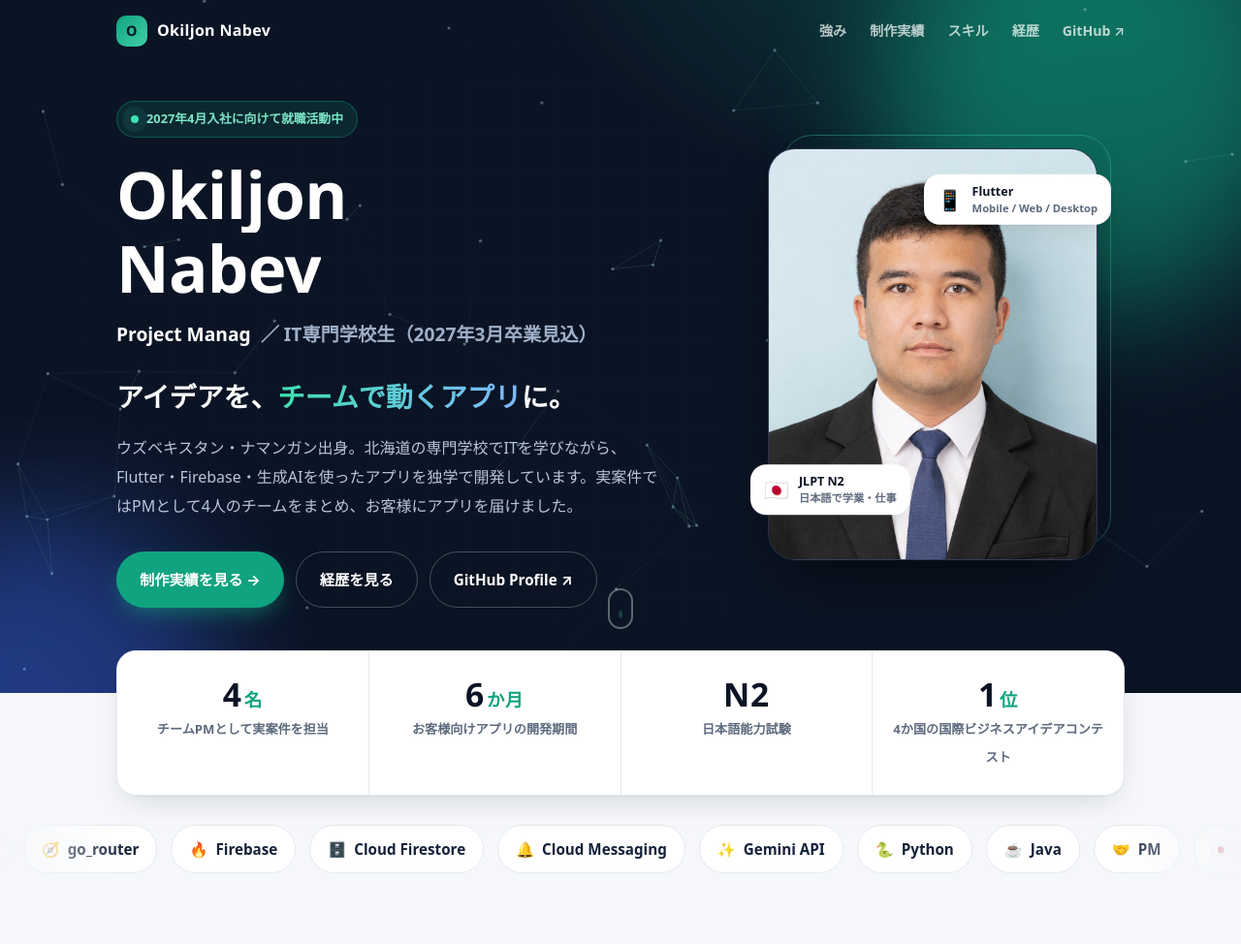
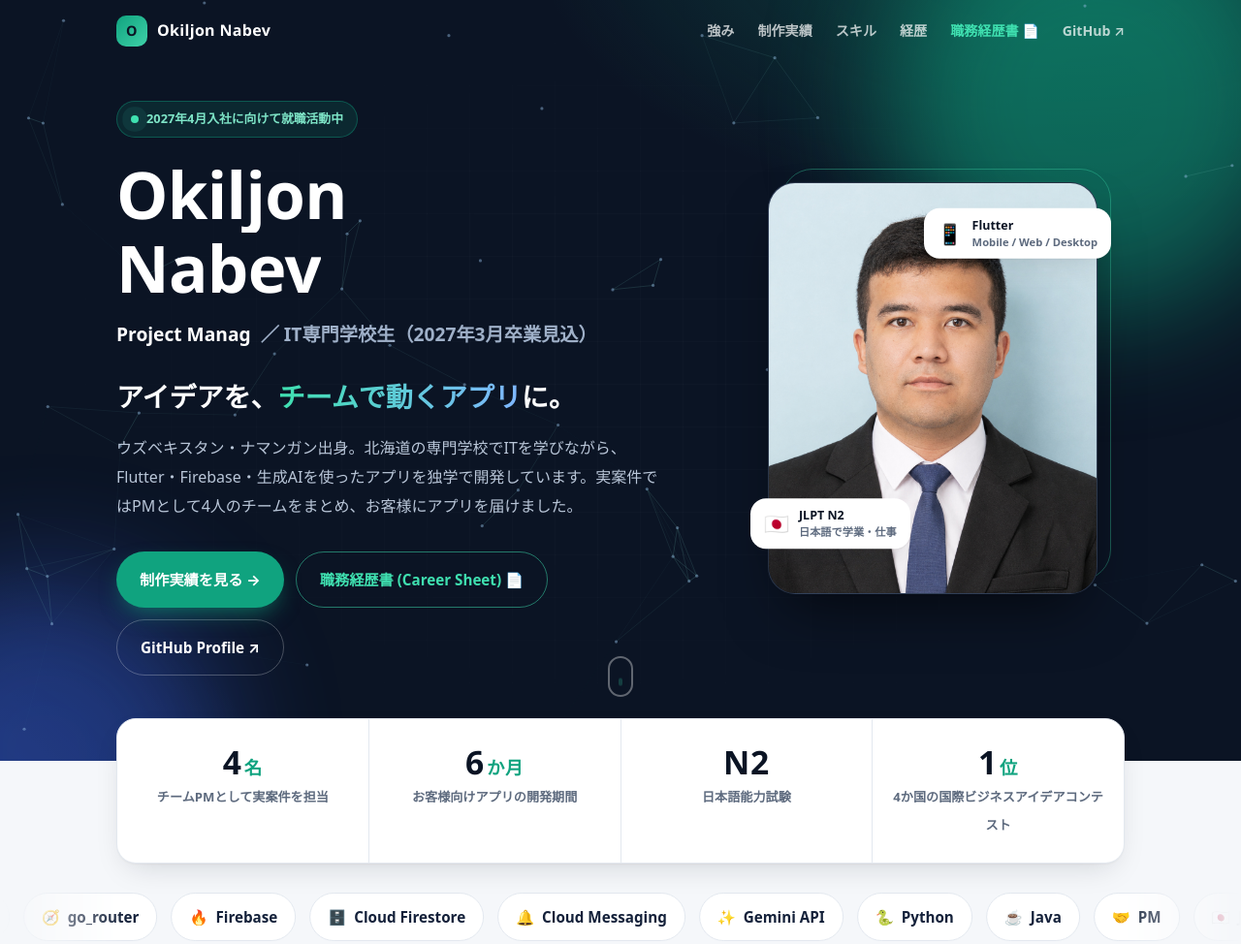
Before and after one commit to okiljon04344/okiljon04344, a plain HTML site: page index.html in a window 1280 px wide. Shown: the top 974 px of the page at 97% size. Drawn offline with Linux system fonts and the light colour scheme.

Commit message:
feat: add Japanese Career Sheet (職務経歴書) and link to portfolio & profile

```diff
--- a/index.html
+++ b/index.html
@@ -359,6 +359,7 @@
       <li><a href="#works">制作実績</a></li>
       <li><a href="#skills">スキル</a></li>
       <li><a href="#about">経歴</a></li>
+      <li><a href="https://github.com/okiljon04344/okiljon04344/blob/main/CAREER_SHEET_JA.md" target="_blank" rel="noopener noreferrer" style="color:#3fe0b0;font-weight:bold;">職務経歴書 📄</a></li>
       <li><a href="https://github.com/okiljon04344" target="_blank" rel="noopener noreferrer">GitHub ↗</a></li>
     </ul>
   </div>
@@ -377,7 +378,7 @@
       <p class="lead intro" style="--d:.75s">ウズベキスタン・ナマンガン出身。北海道の専門学校でITを学びながら、Flutter・Firebase・生成AIを使ったアプリを独学で開発しています。実案件ではPMとして4人のチームをまとめ、お客様にアプリを届けました。</p>
       <div class="cta intro" style="--d:.9s">
         <a class="btn btn-primary" href="#works">制作実績を見る →</a>
-        <a class="btn btn-ghost" href="#about">経歴を見る</a>
+        <a class="btn btn-ghost" href="https://github.com/okiljon04344/okiljon04344/blob/main/CAREER_SHEET_JA.md" target="_blank" rel="noopener noreferrer" style="border-color:rgba(63,224,176,.5);color:#3fe0b0;">職務経歴書 (Career Sheet) 📄</a>
         <a class="btn btn-ghost" href="https://github.com/okiljon04344" target="_blank" rel="noopener noreferrer">GitHub Profile ↗</a>
       </div>
     </div>
```
Also changed, not shown: 2 other files.
